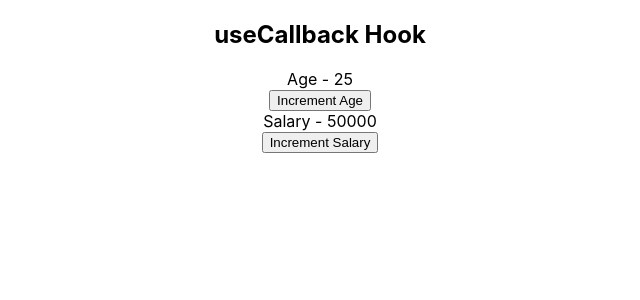
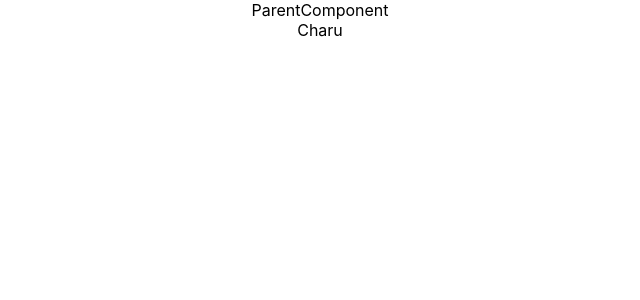
Before and after one commit to sowmiyashanmugaanatham/ReactJs-Basics, a React (Create React App) app: page / in a window 1280 px wide. Shown: the top 300 px of the page, without its empty margins (320-960 px from the left). Built offline with nearby package versions, Linux system fonts and the light colour scheme.

Commit message:
Topic Name: Memo

```diff
--- /dev/null
+++ b/src/Components/MemoComponent.js
@@ -0,0 +1,12 @@
+import React from 'react';
+
+function MemoComponent({name}) {
+    console.log('Rendering Memo Component')
+  return (
+    <div>
+      {name}
+    </div>
+  );
+}
+
+export default React.memo(MemoComponent);
--- a/src/Components/ParentComponent.js
+++ b/src/Components/ParentComponent.js
@@ -1,30 +1,35 @@
-import React, {useState, useCallback} from 'react';
-import Count from './Count'
-import Button from './Button'
-import Title from './Title'
+import  React, {Component} from 'react'
+//import RegComponent from './RegComponent'
+//import PureComponent from './PureComponent'
+import MemoComponent from './MemoComponent'
 
-function ParentComponent() {
-    const [age,setAge] = useState(25)
-    const [salary,setSalary] = useState(50000)
+class ParentComponent extends Component {
+    constructor(props) {
+        super(props)
 
-    const incrementAge =useCallback(() =>{
-        setAge(age+1)
-    },[age])
+        this.state = {
+            name:'charu'
+        }
+    }
 
-    const incrementSalary =useCallback(() => {
-        setSalary(salary+1000)
-    },[salary])
-  return (
-    <div>
-      <Title />
-      <Count text="Age" count={age} />
-      <Button handleClick={incrementAge}>
-          Increment Age
-          </Button>
-      <Count text="Salary" count={salary}/>
-      <Button handleClick={incrementSalary}>Increment Salary</Button>
-    </div>
-  );
+    componentDidMount() {
+        setInterval(() => {
+            this.setState({
+                name:'Charu'
+        })
+    }, 2000)
 }
 
-export default ParentComponent;
+render() {
+    console.log('************Parent Component render**************')
+    return(
+        <div>
+            ParentComponent
+            <MemoComponent name={this.state.name} />
+            {/*<RegComponent name={this.state.name} /> */}
+           {/*<PureComponent name={this.state.name} /> */}
+        </div>
+    )
+}
+}
+export default ParentComponent
--- /dev/null
+++ b/src/Components/PureComponent.js
@@ -0,0 +1,14 @@
+import React, { Component } from 'react';
+
+class PureComponent extends Component {
+  render() {
+      console.log('Pure component render')
+    return (
+      <div>
+        Pure Component {this.props.name}
+      </div>
+    );
+  }
+}
+
+export default PureComponent;
```
Also changed, not shown: completed_images/Memo.PNG (added).
